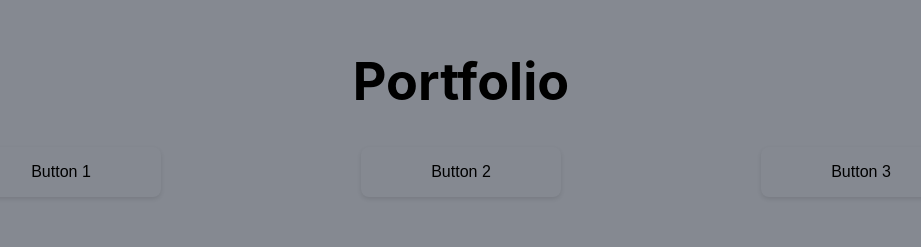
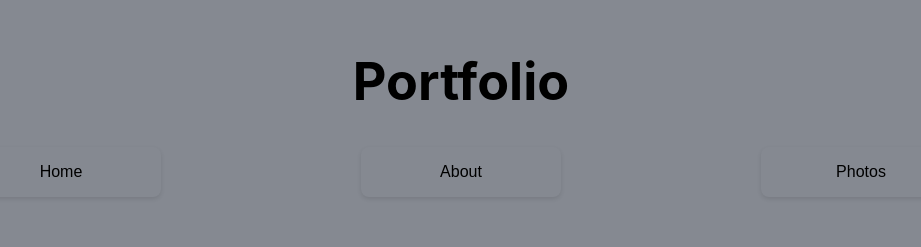
Before and after one commit to Famelgas/Portfolio, a React (Create React App) app in the folder portfolio/: page / in a window 1280 px wide. Shown: the part 294-541 px from the top of the page, without its empty margins (179-1100 px from the left). Built offline with nearby package versions, Linux system fonts and the light colour scheme.

Commit message:
buttons criados

```diff
--- a/portfolio/src/components/Header.js
+++ b/portfolio/src/components/Header.js
@@ -5,11 +5,54 @@ export default function Header() {
         <header className="App-header">
             <h1>Portfolio</h1>
             <div className="header_buttons">
-        <button>Button 1</button>
-        <button>Button 2</button>
-        <button>Button 3</button>
+                <ButtonHome/>
+                <ButtonAbout/>
+                <ButtonPhotos/>
             </div>
         </header>
 
     );
 }
+
+export function ButtonHome() {
+    const [isActive, setIsActive] = React.useState(false);
+
+    const handleButtonClick = () => {
+        setIsActive(!isActive);
+    };
+
+    return (
+        <button onClick={handleButtonClick}>
+            Home
+        </button>
+    );
+}
+
+
+export function ButtonAbout() {
+    const [isActive, setIsActive] = React.useState(false);
+
+    const handleButtonClick = () => {
+        setIsActive(!isActive);
+    };
+
+    return (
+        <button onClick={handleButtonClick}>
+            About
+        </button>
+    );
+}
+
+export function ButtonPhotos() {
+    const [isActive, setIsActive] = React.useState(false);
+
+    const handleButtonClick = () => {
+        setIsActive(!isActive);
+    };
+
+    return (
+        <button onClick={handleButtonClick}>
+            Photos
+        </button>
+    );
+}
```
Lines whose indentation alone changed are shown as unchanged.
